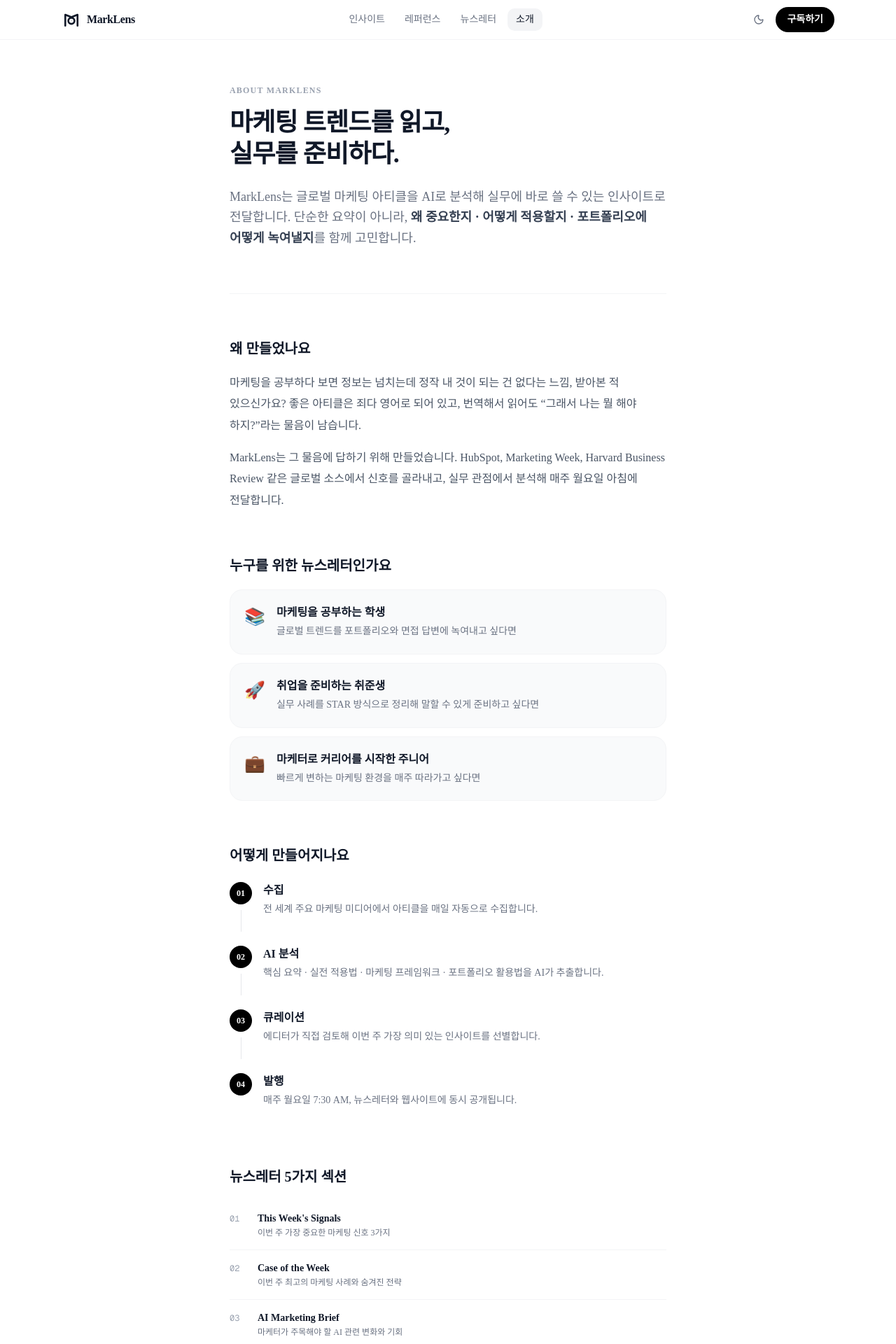
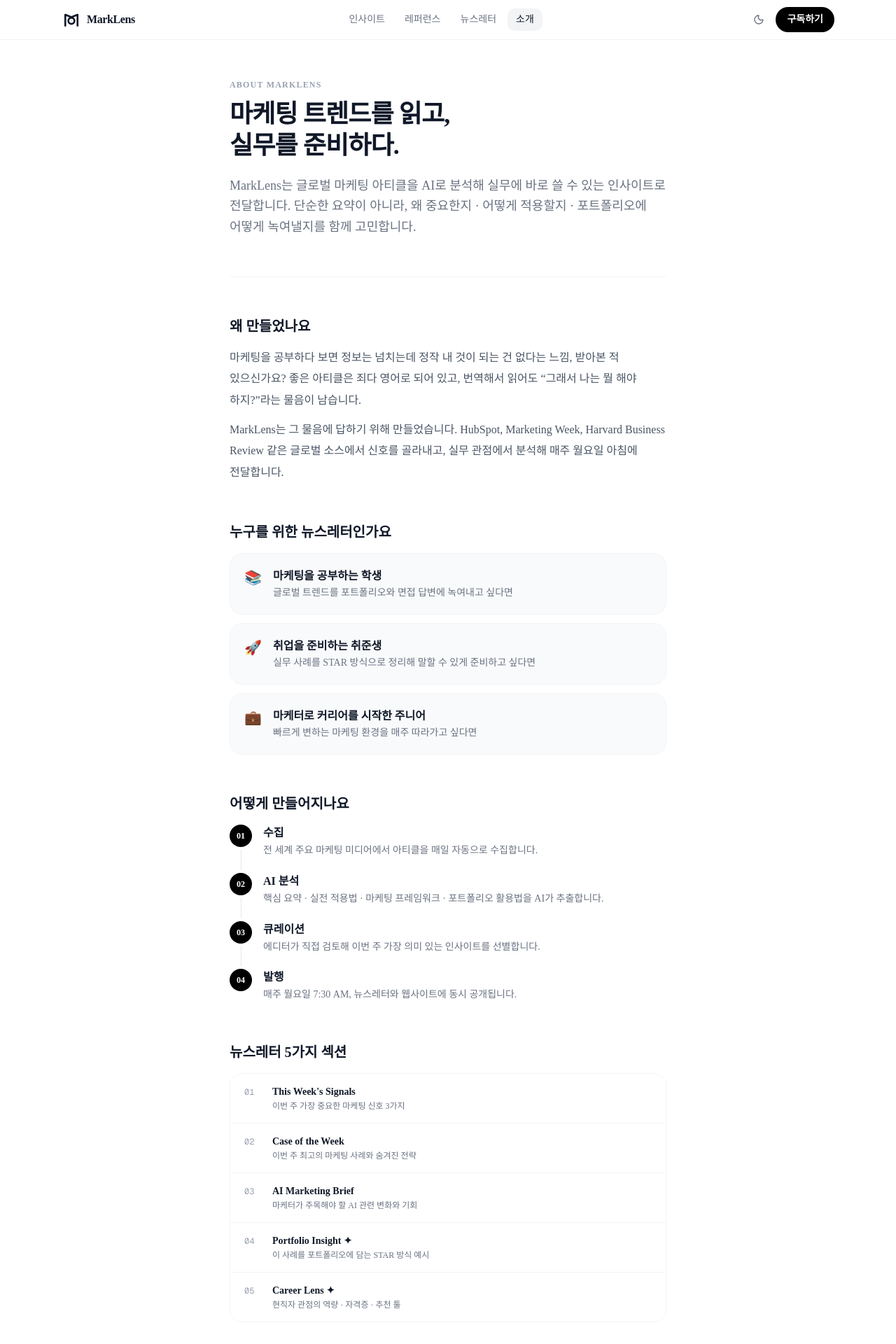
Before and after one commit to dkdrma0009-code/MarkLens, a Next.js app: page /about in a window 1280 px wide. Shown: the top 1920 px of the page at 70% size. Built offline with nearby package versions, Linux system fonts and the light colour scheme.

Commit message:
fix: About 페이지 여백/간격 정리

```diff
--- a/src/app/(public)/about/page.tsx
+++ b/src/app/(public)/about/page.tsx
@@ -9,26 +9,26 @@ export const metadata: Metadata = {
 
 export default function AboutPage() {
   return (
-    <div className="max-w-2xl mx-auto px-6 py-16">
+    <div className="max-w-2xl mx-auto px-6 py-14 space-y-14">
 
       {/* Hero */}
-      <div className="mb-16">
-        <p className="text-xs font-semibold text-gray-400 dark:text-gray-600 uppercase tracking-widest mb-4">About MarkLens</p>
-        <h1 className="text-4xl font-bold tracking-tight leading-tight mb-6 text-gray-900 dark:text-gray-100">
+      <section>
+        <p className="text-xs font-semibold text-gray-400 dark:text-gray-600 uppercase tracking-widest mb-3">About MarkLens</p>
+        <h1 className="text-4xl font-bold tracking-tight leading-tight mb-5 text-gray-900 dark:text-gray-100">
           마케팅 트렌드를 읽고,<br />실무를 준비하다.
         </h1>
         <p className="text-lg text-gray-500 dark:text-gray-400 leading-relaxed">
           MarkLens는 글로벌 마케팅 아티클을 AI로 분석해 실무에 바로 쓸 수 있는 인사이트로 전달합니다.
-          단순한 요약이 아니라, <em className="not-italic font-semibold text-gray-700 dark:text-gray-300">왜 중요한지 · 어떻게 적용할지 · 포트폴리오에 어떻게 녹여낼지</em>를 함께 고민합니다.
+          단순한 요약이 아니라, 왜 중요한지 · 어떻게 적용할지 · 포트폴리오에 어떻게 녹여낼지를 함께 고민합니다.
         </p>
-      </div>
+      </section>
 
-      <div className="border-t border-gray-100 dark:border-gray-800 mb-16" />
+      <div className="border-t border-gray-100 dark:border-gray-800" />
 
       {/* Why */}
-      <section className="mb-16">
-        <h2 className="text-xl font-bold mb-5 text-gray-900 dark:text-gray-100">왜 만들었나요</h2>
-        <div className="space-y-4 text-gray-600 dark:text-gray-400 leading-[1.9]">
+      <section>
+        <h2 className="text-xl font-bold mb-4 text-gray-900 dark:text-gray-100">왜 만들었나요</h2>
+        <div className="space-y-3 text-gray-600 dark:text-gray-400 leading-[1.9]">
           <p>
             마케팅을 공부하다 보면 정보는 넘치는데 정작 내 것이 되는 건 없다는 느낌, 받아본 적 있으신가요?
             좋은 아티클은 죄다 영어로 되어 있고, 번역해서 읽어도 &ldquo;그래서 나는 뭘 해야 하지?&rdquo;라는 물음이 남습니다.
@@ -42,8 +42,8 @@ export default function AboutPage() {
       </section>
 
       {/* Who */}
-      <section className="mb-16">
-        <h2 className="text-xl font-bold mb-5 text-gray-900 dark:text-gray-100">누구를 위한 뉴스레터인가요</h2>
+      <section>
+        <h2 className="text-xl font-bold mb-4 text-gray-900 dark:text-gray-100">누구를 위한 뉴스레터인가요</h2>
         <div className="space-y-3">
           {[
             { icon: "📚", title: "마케팅을 공부하는 학생", desc: "글로벌 트렌드를 포트폴리오와 면접 답변에 녹여내고 싶다면" },
@@ -51,35 +51,35 @@ export default function AboutPage() {
             { icon: "💼", title: "마케터로 커리어를 시작한 주니어", desc: "빠르게 변하는 마케팅 환경을 매주 따라가고 싶다면" },
           ].map((item) => (
             <div key={item.title} className="flex gap-4 p-5 rounded-2xl bg-gray-50 dark:bg-gray-900 border border-gray-100 dark:border-gray-800">
-              <span className="text-2xl flex-shrink-0 mt-0.5">{item.icon}</span>
+              <span className="text-xl flex-shrink-0">{item.icon}</span>
               <div>
-                <p className="font-semibold text-gray-900 dark:text-gray-100 mb-1">{item.title}</p>
-                <p className="text-sm text-gray-500 dark:text-gray-400 leading-relaxed">{item.desc}</p>
+                <p className="font-semibold text-gray-900 dark:text-gray-100 mb-0.5">{item.title}</p>
+                <p className="text-sm text-gray-500 dark:text-gray-400">{item.desc}</p>
               </div>
             </div>
           ))}
         </div>
       </section>
 
-      {/* How it works */}
-      <section className="mb-16">
-        <h2 className="text-xl font-bold mb-6 text-gray-900 dark:text-gray-100">어떻게 만들어지나요</h2>
-        <div className="space-y-5">
+      {/* How */}
+      <section>
+        <h2 className="text-xl font-bold mb-4 text-gray-900 dark:text-gray-100">어떻게 만들어지나요</h2>
+        <div className="space-y-0">
           {[
             { step: "01", title: "수집", desc: "전 세계 주요 마케팅 미디어에서 아티클을 매일 자동으로 수집합니다." },
             { step: "02", title: "AI 분석", desc: "핵심 요약 · 실전 적용법 · 마케팅 프레임워크 · 포트폴리오 활용법을 AI가 추출합니다." },
             { step: "03", title: "큐레이션", desc: "에디터가 직접 검토해 이번 주 가장 의미 있는 인사이트를 선별합니다." },
             { step: "04", title: "발행", desc: "매주 월요일 7:30 AM, 뉴스레터와 웹사이트에 동시 공개됩니다." },
-          ].map((item, i) => (
+          ].map((item, i, arr) => (
             <div key={item.step} className="flex gap-4">
               <div className="flex flex-col items-center">
                 <span className="w-8 h-8 rounded-full bg-black dark:bg-white text-white dark:text-black text-xs font-bold flex items-center justify-center flex-shrink-0">
                   {item.step}
                 </span>
-                {i < 3 && <div className="w-px flex-1 bg-gray-200 dark:bg-gray-800 mt-2" />}
+                {i < arr.length - 1 && <div className="w-px flex-1 bg-gray-200 dark:bg-gray-800 my-1" />}
               </div>
-              <div className="pb-5">
-                <p className="font-semibold text-gray-900 dark:text-gray-100 mb-1">{item.title}</p>
+              <div className={`${i < arr.length - 1 ? "pb-5" : ""}`}>
+                <p className="font-semibold text-gray-900 dark:text-gray-100 mb-0.5">{item.title}</p>
                 <p className="text-sm text-gray-500 dark:text-gray-400 leading-relaxed">{item.desc}</p>
               </div>
             </div>
@@ -88,9 +88,9 @@ export default function AboutPage() {
       </section>
 
       {/* Newsletter sections */}
-      <section className="mb-16">
-        <h2 className="text-xl font-bold mb-5 text-gray-900 dark:text-gray-100">뉴스레터 5가지 섹션</h2>
-        <div className="divide-y divide-gray-100 dark:divide-gray-800">
+      <section>
+        <h2 className="text-xl font-bold mb-4 text-gray-900 dark:text-gray-100">뉴스레터 5가지 섹션</h2>
+        <div className="divide-y divide-gray-100 dark:divide-gray-800 border border-gray-100 dark:border-gray-800 rounded-2xl overflow-hidden">
           {[
             { num: "01", name: "This Week's Signals", desc: "이번 주 가장 중요한 마케팅 신호 3가지" },
             { num: "02", name: "Case of the Week", desc: "이번 주 최고의 마케팅 사례와 숨겨진 전략" },
@@ -98,7 +98,7 @@ export default function AboutPage() {
             { num: "04", name: "Portfolio Insight ✦", desc: "이 사례를 포트폴리오에 담는 STAR 방식 예시" },
             { num: "05", name: "Career Lens ✦", desc: "현직자 관점의 역량 · 자격증 · 추천 툴" },
           ].map((item) => (
-            <div key={item.num} className="flex gap-4 py-4">
+            <div key={item.num} className="flex gap-4 px-5 py-4 bg-white dark:bg-gray-900">
               <span className="text-xs font-mono text-gray-400 dark:text-gray-600 w-6 flex-shrink-0 pt-0.5">{item.num}</span>
               <div>
                 <p className="text-sm font-semibold text-gray-900 dark:text-gray-100">{item.name}</p>
@@ -112,12 +112,10 @@ export default function AboutPage() {
       {/* CTA */}
       <div className="rounded-2xl bg-black dark:bg-white p-8 text-center">
         <p className="text-xs font-bold text-white/50 dark:text-black/50 uppercase tracking-widest mb-2">MarkLens Weekly</p>
-        <h2 className="text-2xl font-bold text-white dark:text-black mb-3">
+        <h2 className="text-2xl font-bold text-white dark:text-black mb-2">
           매주 월요일, 한 주를 시작하는<br />마케팅 브리핑
         </h2>
-        <p className="text-white/60 dark:text-black/50 text-sm mb-6">
-          무료 구독 · 언제든 취소 가능
-        </p>
+        <p className="text-white/60 dark:text-black/50 text-sm mb-6">무료 구독 · 언제든 취소 가능</p>
         <Link
           href="/newsletter"
           className="inline-flex items-center gap-2 px-6 py-3 rounded-full bg-white dark:bg-black text-black dark:text-white text-sm font-bold hover:bg-gray-100 dark:hover:bg-gray-900 transition-colors"
```
